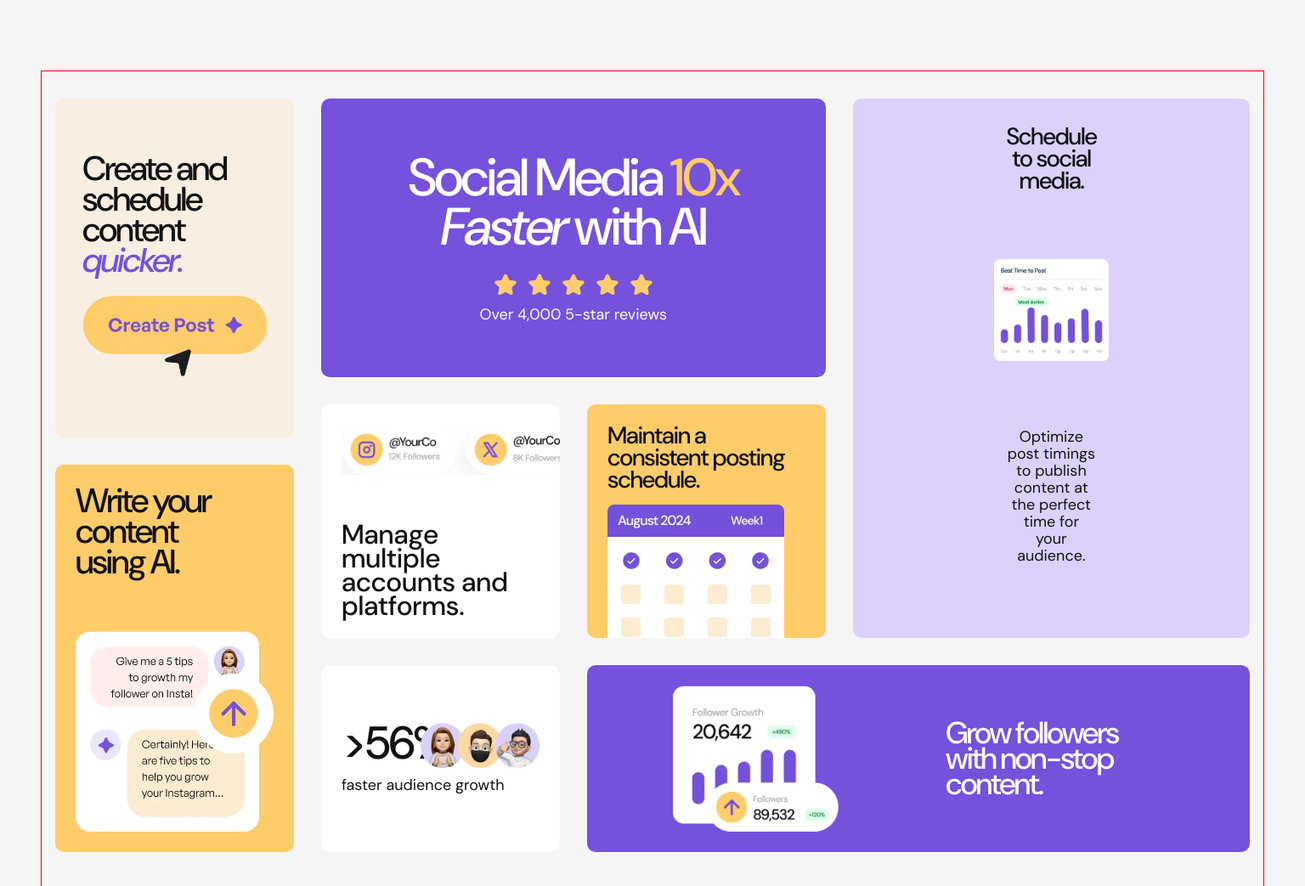
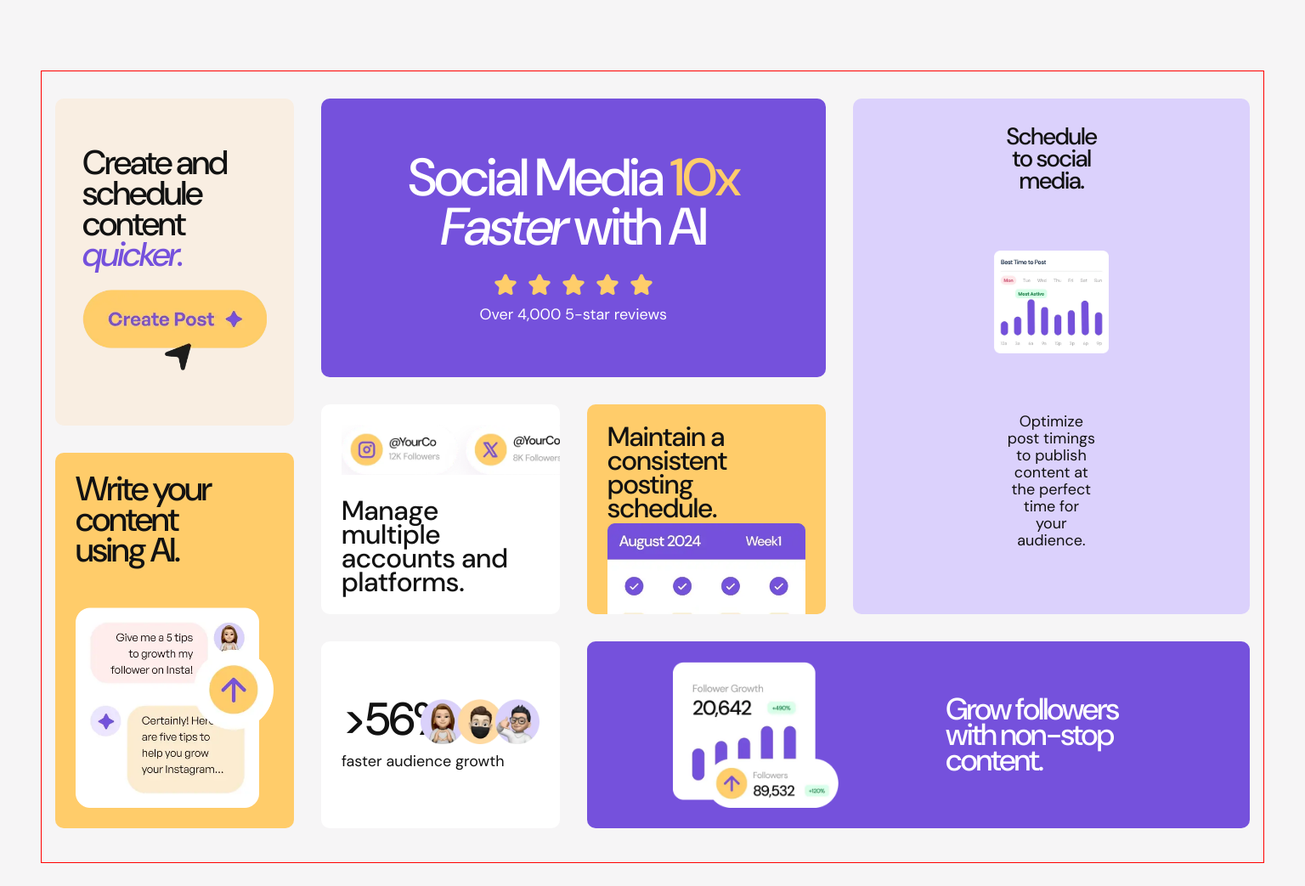
Before and after one commit to slavon213/bento-grid, a plain HTML site: page index.html in a window 1536 px wide. Shown: the top 1043 px of the page at 85% size. Drawn offline with Linux system fonts and the light colour scheme.

Commit message:
add style to .maitain desktop

```diff
--- a/css/style.css
+++ b/css/style.css
@@ -403,7 +403,7 @@ h2 {
     }
 }
 
-@media (min-width: 1024px) {
+@media (min-width: 1440px) {
     body {
         padding-block-start: 83px;
         padding-block-end: 65px;
@@ -499,6 +499,24 @@ h2 {
         }
     }
 
+    .maintain {
+        position: relative;
+        h2 {
+            font-size: 32px;
+            line-height: 28px;
+            letter-spacing: -1px;
+            margin-block-end: 111px;
+        }
+        img {
+            position: absolute;
+            width: calc(100% - (2 * var(--spacing-300)));
+            left: var(--spacing-300);
+            bottom: -28%;
+
+
+        }
+    }
+
     .schedule {
         grid-column: 3/4;
         grid-row: 1/3;
```
